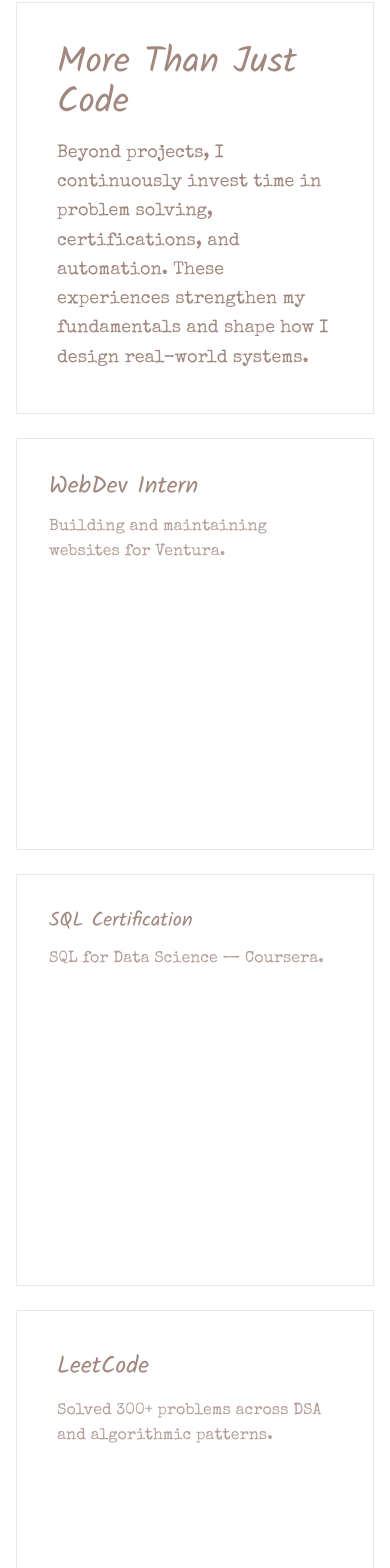
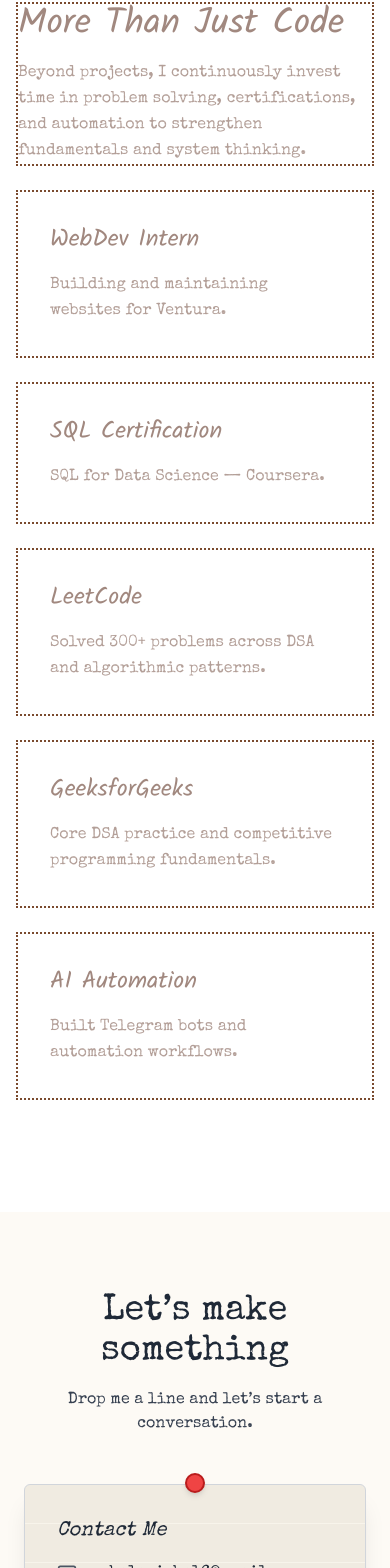
Before and after one commit to wndrthndr/portfolio, a React (Vite) app: page / in a window 390 px wide. Shown: the part 4240-5808 px from the top of the page. Built offline with nearby package versions, Linux system fonts and the light colour scheme.

Commit message:
Update More.tsx

```diff
--- a/src/components/More.tsx
+++ b/src/components/More.tsx
@@ -1,101 +1,116 @@
-import React from "react";
+import React, { useEffect, useRef } from "react";
+import gsap from "gsap";
+const More = () => {
+  const containerRef = useRef<HTMLDivElement>(null);
+  const boxRefs = useRef<HTMLDivElement[]>([]);
 
-const More = () => {
+  useEffect(() => {
+    if (!containerRef.current) return;
+
+    const bounds = containerRef.current.getBoundingClientRect();
+
+    // Animate boxes from center "big box"
+    gsap.fromTo(
+      boxRefs.current,
+      {
+        x: bounds.width / 2 - 150,
+        y: bounds.height / 2 - 100,
+        opacity: 0,
+        scale: 0.9,
+      },
+      {
+        x: 0,
+        y: 0,
+        opacity: 1,
+        scale: 1,
+        duration: 1,
+        ease: "power3.out",
+        stagger: 0.12,
+      }
+    );
+  }, []);
+
+  const panels = [
+    {
+      title: "More Than Just Code",
+      content:
+        "Beyond projects, I continuously invest time in problem solving, certifications, and automation to strengthen fundamentals and system thinking.",
+      span: "lg:col-span-2",
+      big: true,
+    },
+    {
+      title: "WebDev Intern",
+      content: "Building and maintaining websites for Ventura.",
+    },
+    {
+      title: "SQL Certification",
+      content: "SQL for Data Science — Coursera.",
+    },
+    {
+      title: "LeetCode",
+      content: "Solved 300+ problems across DSA and algorithmic patterns.",
+      link: "https://leetcode.com/yourusername",
+      highlight: true,
+    },
+    {
+      title: "GeeksforGeeks",
+      content: "Core DSA practice and competitive programming fundamentals.",
+      link: "https://auth.geeksforgeeks.org/user/yourusername",
+      highlight: true,
+    },
+    {
+      title: "AI Automation",
+      content: "Built Telegram bots and automation workflows.",
+    },
+  ];
+
   return (
     <section id="More" className="py-28 bg-white">
       <div className="container mx-auto px-4">
-
-        {/* PANEL GRID */}
         <div
+          ref={containerRef}
           className="
-            grid
-            grid-cols-1
-            lg:grid-cols-4
-            auto-rows-fr
-            gap-6
-            max-w-7xl mx-auto
+            grid grid-cols-1 lg:grid-cols-4
+            gap-6 max-w-7xl mx-auto
           "
         >
-          {/* TOP WIDE PANEL */}
-          <div className="lg:col-span-2 border border-vintage-brown/40 p-10">
-            <h2 className="handwritten text-4xl text-vintage-brown mb-4">
-              More Than Just Code
-            </h2>
-            <p className="typewriter text-vintage-brown text-lg leading-relaxed max-w-xl">
-              Beyond projects, I continuously invest time in problem solving,
-              certifications, and automation. These experiences strengthen my
-              fundamentals and shape how I design real-world systems.
-            </p>
-          </div>
+          {panels.map((panel, i) => {
+            const Wrapper = panel.link ? "a" : "div";
 
-          {/* RIGHT PANEL 1 */}
-          <div className="border border-vintage-brown/40 p-8">
-            <h3 className="handwritten text-2xl text-vintage-brown mb-3">
-              WebDev Intern
-            </h3>
-            <p className="typewriter text-vintage-brown opacity-80">
-              Building and maintaining websites for Ventura.
-            </p>
-          </div>
+            return (
+              <Wrapper
+                key={i}
+                href={panel.link}
+                target={panel.link ? "_blank" : undefined}
+                ref={(el: HTMLDivElement) => {
+                  if (el) boxRefs.current[i] = el;
+                }}
+                className={`
+                  ${panel.span ?? ""}
+                  border-2 border-dotted border-[#7a4a2e]
+                  p-${panel.big ? "10" : "8"}
+                  transition-all duration-300
+                  hover:bg-[#f6d6dd]
+                  focus:bg-[#f6d6dd]
+                `}
+              >
+                <h3
+                  className={`
+                    handwritten
+                    ${panel.big ? "text-4xl" : "text-2xl"}
+                    text-vintage-brown
+                    mb-4
+                  `}
+                >
+                  {panel.title}
+                </h3>
 
-          {/* RIGHT PANEL 2 */}
-          <div className="border border-vintage-brown/40 p-8">
-            <h3 className="handwritten text-xl text-vintage-brown mb-3">
-              SQL Certification
-            </h3>
-            <p className="typewriter text-vintage-brown opacity-80">
-              SQL for Data Science — Coursera.
-            </p>
-          </div>
-
-          {/* BOTTOM LEFT — LEETCODE */}
-          <a
-            href="https://leetcode.com/yourusername"
-            target="_blank"
-            className="
-              border border-vintage-brown/60
-              p-10
-              hover:bg-vintage-brown/5
-              transition-colors
-            "
-          >
-            <h3 className="handwritten text-2xl text-vintage-brown mb-4">
-              LeetCode
-            </h3>
-            <p className="typewriter text-vintage-brown opacity-80">
-              Solved 300+ problems across DSA and algorithmic patterns.
-            </p>
-          </a>
-
-          {/* BOTTOM CENTER — GEEKSFORGEEKS */}
-          <a
-            href="https://auth.geeksforgeeks.org/user/yourusername"
-            target="_blank"
-            className="
-              border border-vintage-brown/60
-              p-10
-              hover:bg-vintage-brown/5
-              transition-colors
-            "
-          >
-            <h3 className="handwritten text-2xl text-vintage-brown mb-4">
-              GeeksforGeeks
-            </h3>
-            <p className="typewriter text-vintage-brown opacity-80">
-              Core DSA practice and competitive programming fundamentals.
-            </p>
-          </a>
-
-          {/* OPTIONAL / FUTURE PANEL */}
-          <div className="border border-vintage-brown/40 p-8">
-            <h3 className="handwritten text-xl text-vintage-brown mb-3">
-              AI Automation
-            </h3>
-            <p className="typewriter text-vintage-brown opacity-80">
-              Built Telegram bots and automation workflows.
-            </p>
-          </div>
-
+                <p className="typewriter text-vintage-brown opacity-80 leading-relaxed">
+                  {panel.content}
+                </p>
+              </Wrapper>
+            );
+          })}
         </div>
       </div>
     </section>
```
